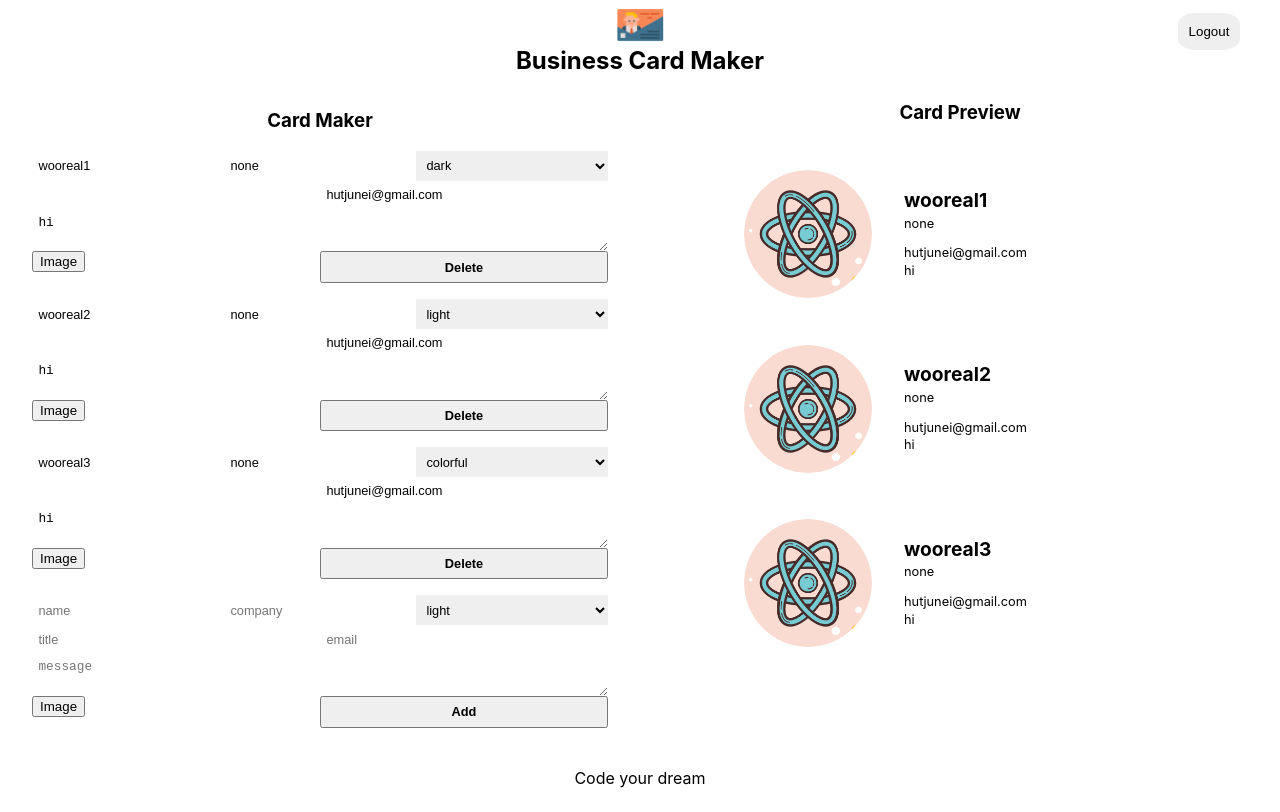
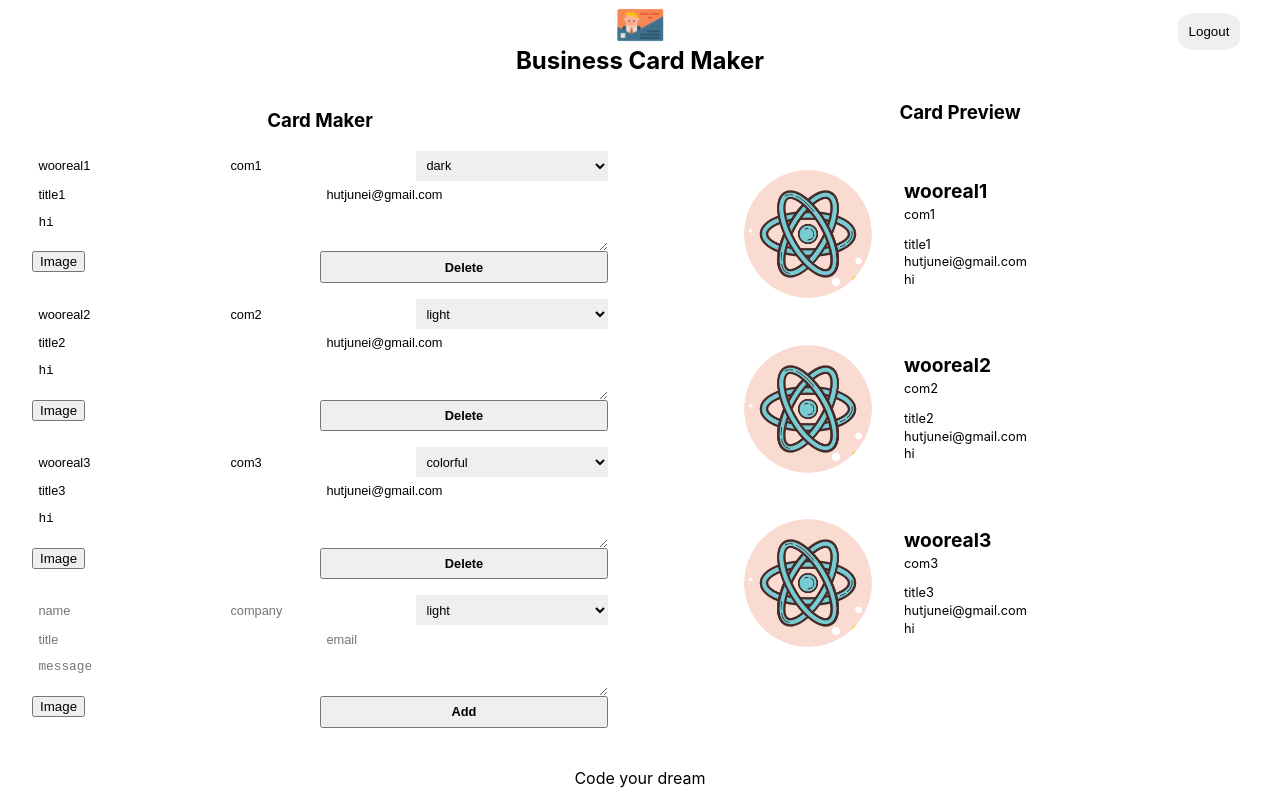
Before and after one commit to woojinkimu/businessCard, a React (Create React App) app: page /maker in a window 1280 px wide. Built offline with nearby package versions, Linux system fonts and the light colour scheme; no server answers; sample sign-in values are in the browser's storage.

Commit message:
add handle state\

```diff
--- a/src/components/card_add_form/card_add_form.jsx
+++ b/src/components/card_add_form/card_add_form.jsx
@@ -24,7 +24,7 @@ const CardAddForm = ({onAdd}) => {
       message: messageRef.current.value || '',
       fileName: '',
       fileURL: '',
-    }
+    };
     formRef.current.reset();
     onAdd(card);
   };
--- a/src/components/card_edit_form/card_edit_form.jsx
+++ b/src/components/card_edit_form/card_edit_form.jsx
@@ -3,24 +3,34 @@ import Button from '../button/button';
 import ImageFileInput from '../image_file_input/image_file_input';
 import styles from './card_edit_form.module.css';
 
-const CardEditForm = ({card}) => {
+const CardEditForm = ({card, updateCard, deleteCard}) => {
   const {name, company, title, email, message, theme, fileName, fileURL} = card;
   const onSubmit = () => {
+    deleteCard(card);
+  }
 
+  const onChange = (event) => {
+    if(event.currentTarget == null){
+      return;
+    }
+    event.preventDefault();
+    updateCard({
+      ...card, [event.currentTarget.name]: event.currentTarget.value,
+    })
   }
 
   return (
     <form className={styles.form}>
-      <input className={styles.input} type="text" name="name" value={name} />
-      <input className={styles.input} type="text" name="company" value={company} />
-      <select className={styles.select} name="theme" value={theme}>
+      <input className={styles.input} type="text" name="name" value={name} onChange={onChange} />
+      <input className={styles.input} type="text" name="company" value={company} onChange={onChange} />
+      <select className={styles.select} name="theme" value={theme} onChange={onChange}>
         <option value="light">light</option>
         <option value="dark">dark</option>
         <option value="colorful">colorful</option>
       </select>
-      <input className={styles.input} type="text" name="title" value={title} />
-      <input className={styles.input} type="text" name="email" value={email} />
-      <textarea className={styles.textarea} name="message" value={message}></textarea>
+      <input className={styles.input} type="text" name="title" value={title} onChange={onChange} />
+      <input className={styles.input} type="text" name="email" value={email} onChange={onChange} />
+      <textarea className={styles.textarea} name="message" defaultValue={message} onChange={onChange}></textarea>
       <div className={styles.fileInput}>
         <ImageFileInput />
       </div>
--- a/src/components/editor/editor.jsx
+++ b/src/components/editor/editor.jsx
@@ -3,11 +3,14 @@ import CardAddForm from '../card_add_form/card_add_form';
 import CardEditForm from '../card_edit_form/card_edit_form';
 import styles from './editor.module.css';
 
-const Editor = ({cards, addCard}) => (
+const Editor = ({cards, addCard, updateCard, deleteCard}) => (
   <section className={styles.editor}>
     <h1 className={styles.title}>Card Maker</h1>
-    {cards.map(card => <CardEditForm card={card} key={card.id} />)}
-    <CardAddForm onAdd={addCard} />
+    {
+      Object.keys(cards).map(key =>
+      <CardEditForm updateCard={updateCard} deleteCard={deleteCard} card={cards[key]} key={key} />)
+    }
+    <CardAddForm onAdd={addCard} updateCard={updateCard} deleteCard={deleteCard} />
   </section>
 );
 
--- a/src/components/maker/maker.jsx
+++ b/src/components/maker/maker.jsx
@@ -7,42 +7,45 @@ import Preview from '../preview/preview';
 import styles from './maker.module.css';
 
 const Maker = ({authService}) => {
-  const [cards, setCards] = useState([
-    {
+  const [cards, setCards] = useState({
+    '1': {
       id: '1',
       name: 'wooreal1',
-      company: 'none',
+      company: 'com1',
+      title: 'title1',
       theme: 'dark',
       email: 'hutjunei@gmail.com',
       message: 'hi',
       fileName: 'filename',
       fileURL: null,
     },
-    {
+    '2': {
       id: '2',
       name: 'wooreal2',
-      company: 'none',
+      company: 'com2',
+      title: 'title2',
       theme: 'light',
       email: 'hutjunei@gmail.com',
       message: 'hi',
       fileName: 'filename',
       fileURL: null,
     },
-    {
+    '3': {
       id: '3',
       name: 'wooreal3',
-      company: 'none',
+      company: 'com3',
+      title: 'title3',
       theme: 'colorful',
       email: 'hutjunei@gmail.com',
       message: 'hi',
       fileName: 'filename',
       fileURL: null,
     },
-  ]);
+  });
   const history = useHistory();
   const onLogout = () => {
     authService.logout();
-  }
+  };
 
   useEffect(()=> {
     authService.onAuthChange(user => {
@@ -52,16 +55,30 @@ const Maker = ({authService}) => {
     })
   });
 
-  const addCard = (card) => {
-    const updated = [...cards, card];
-    setCards(updated);
-  }
+  const createOrUpdateCard = (card) => {
+    // const updated = {...cards};
+    // updated[card.id] = card;
+    // setCards(updated);
+    setCards(cards => {
+      const updated = {...cards};
+      updated[card.id] = card;
+      return updated;
+    });
+  };
+
+  const deleteCard = (card) => {
+    setCards(cards => {
+      const updated = {...cards};
+      delete updated[card.id];
+      return updated;
+    });
+  };
 
   return (
     <section className={styles.maker}>
       <Header onLogout={onLogout} />
       <div className={styles.container}>
-        <Editor cards={cards} addCard={addCard} />
+        <Editor cards={cards} addCard={createOrUpdateCard} updateCard={createOrUpdateCard} deleteCard={deleteCard} />
         <Preview cards={cards} />
       </div>
       <Footer />
--- a/src/components/preview/preview.jsx
+++ b/src/components/preview/preview.jsx
@@ -6,7 +6,11 @@ const Preview = ({cards}) => (
   <section className={styles.preview}>
     <h1 className={styles.title}>Card Preview</h1>
     <ul className={styles.cards}>
-      {cards.map(card => <Card card={card} />)}
+      {
+        Object.keys(cards).map(key => (
+          <Card card={cards[key]} key={key} />
+        ))
+      }
     </ul>
   </section>
 );
```
